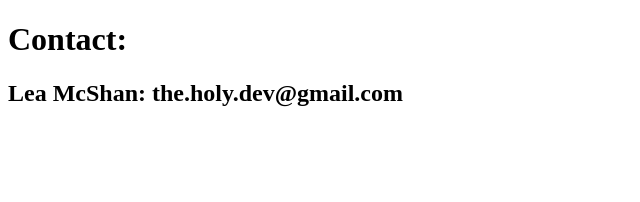
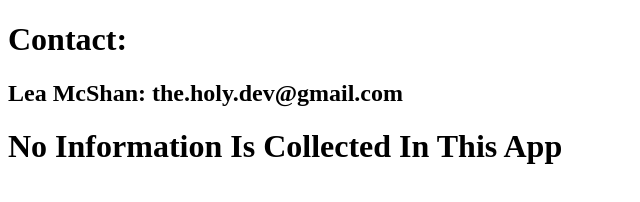
Before and after one commit to lahughesmusic/HymnBook, a plain HTML site: page index.html in a window 1280 px wide. Shown: the whole page, without its empty margins (0-640 px from the left). Drawn offline with Linux system fonts and the light colour scheme.

Commit message:
Update index.html

```diff
--- a/index.html
+++ b/index.html
@@ -11,6 +11,7 @@
 <body>
     <h1>Contact:</h1>
     <h2>Lea McShan: the.holy.dev@gmail.com</h2>
+    <h1>No Information Is Collected In This App</h1>
 </body>
 
 </html>
```
